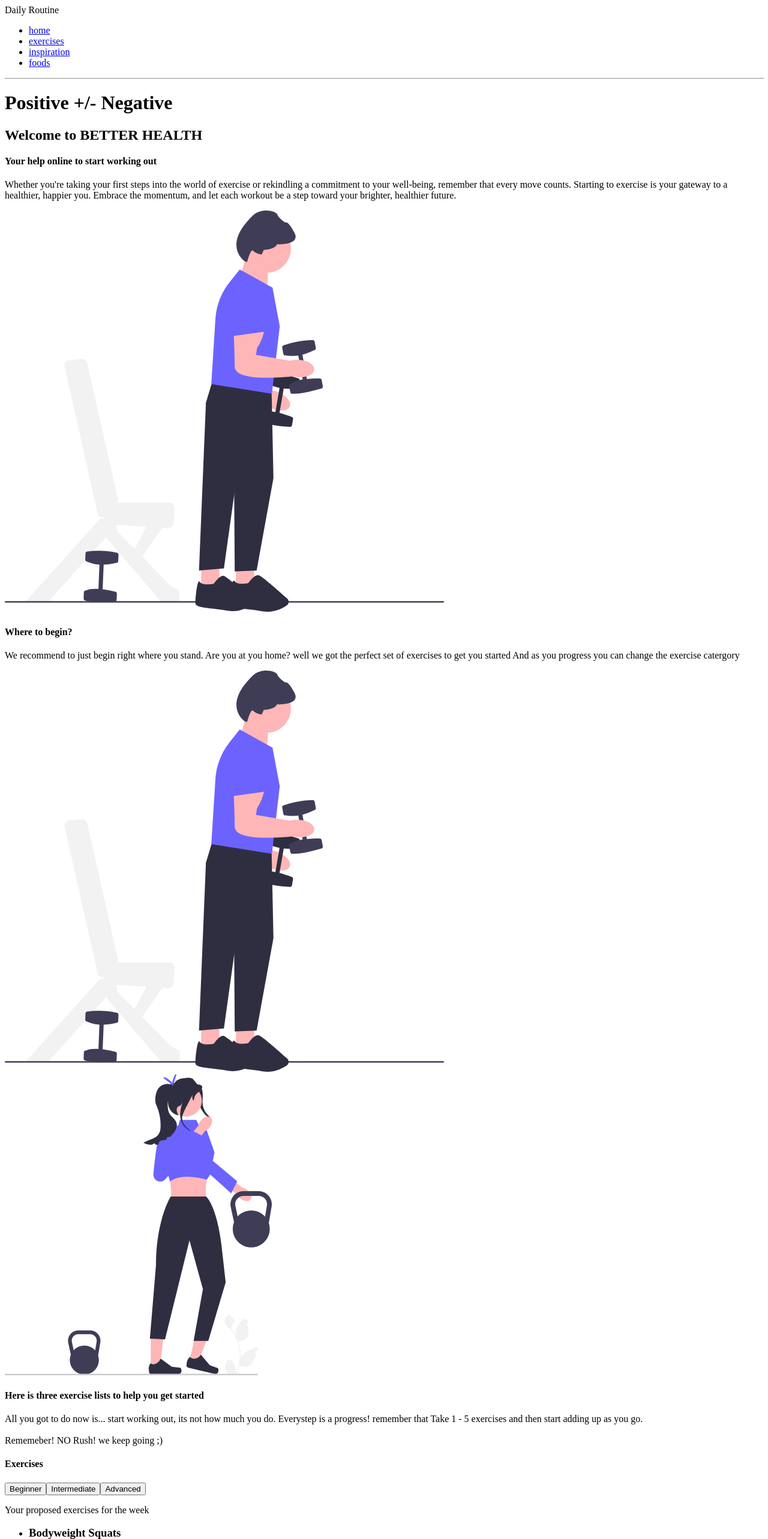
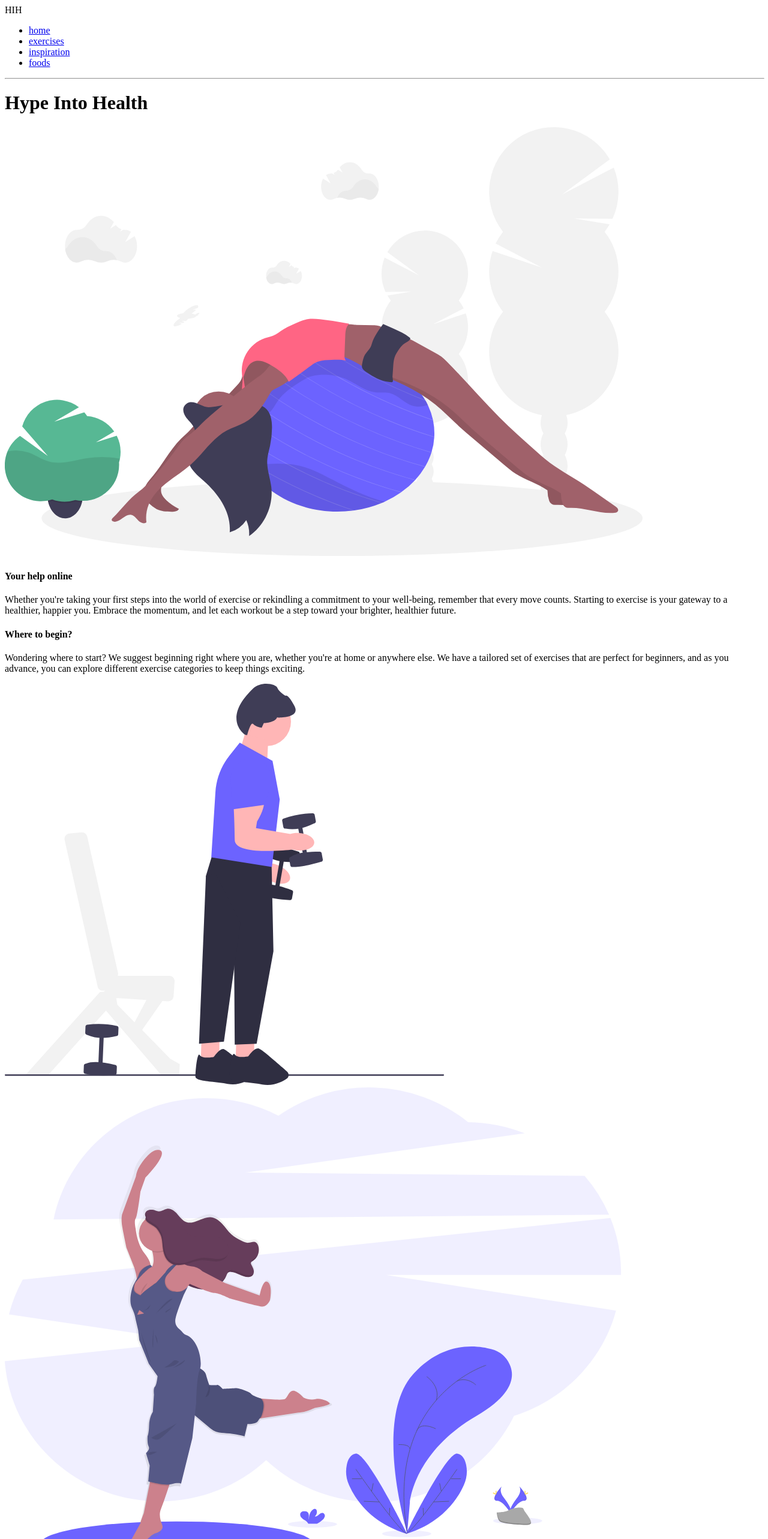
Before and after one commit to robonexx/hypeintohealth, a React (Vite) app: page / in a window 1280 px wide. Shown: the top 2566 px of the page at 60% size. Built offline with nearby package versions, Linux system fonts and the light colour scheme; the HTML template or start-up script is replaced by a standard one.

Commit message:
commiting latest

```diff
--- a/src/App.tsx
+++ b/src/App.tsx
@@ -11,7 +11,7 @@ function App() {
   return (
     <>
       <Header>
-        <Logo title='Daily Routine' />
+        <Logo title='HIH' />
         <Nav>
           {
             navData.map(({ title, path, id }) => (
@@ -21,7 +21,7 @@ function App() {
         </Nav>
       </Header>
       <main className='flex flex-col items-center bg-slate-400 text-black box-border lg:w-2/3 lg:mx-auto'>
-        <h1 className='mt-16 mb-4 py-2 bg-gradient-to-tr from-zinc-500 via-zinc-900 to-zinc-700 bg-clip-text text-transparent drop-shadow font-extrabold body-font font-black text-xl md:text-2xl lg:text-4xl'>Positive +/- Negative</h1>
+        <h1 className='mt-16 mb-4 py-2 bg-gradient-to-tr from-yellow-600 via-purple-800 to-orange-700 bg-clip-text text-transparent drop-shadow-xl font-extrabold body-font font-black text-xl md:text-2xl lg:text-4xl'>Hype Into Health</h1>
         <ExerciseBanner />
         <ExerciseList />
       </main>
--- a/src/components/exercisebanner/ExerciseBanner.tsx
+++ b/src/components/exercisebanner/ExerciseBanner.tsx
@@ -1,17 +1,18 @@
 import React from 'react';
 import IMG from 'svg/workout2.svg';
-import IMG2 from 'svg/workout1.svg';
+import IMG2 from 'svg/movement.svg';
+import IMG3 from 'svg/stability.svg';
 
 const ExerciseBanner: React.FC = () => {
   return (
     <section className='container mx-auto px-6 py-10 lg:px-40'>
-      <h2 className='text-4xl font-bold text-center text-gray-800 mb-40'>
-        Welcome to BETTER HEALTH
-      </h2>
       <div className='flex items-center justify-between flex-wrap mb-40'>
+        <div className='w-full md:w-2/6 p-8 md:p-4'>
+          <img src={IMG3} alt='Monitoring' />
+        </div>
         <div className='w-full md:w-1/2'>
           <h4 className='text-2xl lg:text-3xl text-gray-800 font-bold mb-3'>
-            Your help online to start working out
+            Your help online
           </h4>
           <p className='text-gray-600 mb-8'>
             Whether you're taking your first steps into the world of exercise or
@@ -21,9 +22,6 @@ const ExerciseBanner: React.FC = () => {
             your brighter, healthier future.
           </p>
         </div>
-        <div className='w-full md:w-2/6 p-8 md:p-4'>
-          <img src={IMG} alt='Monitoring' />
-        </div>
       </div>
       <div className='flex items-center justify-between flex-wrap mb-40'>
         <div className='w-full md:w-1/2'>
@@ -31,9 +29,10 @@ const ExerciseBanner: React.FC = () => {
             Where to begin?
           </h4>
           <p className='text-gray-600 mb-8'>
-            We recommend to just begin right where you stand. Are you at you
-            home? well we got the perfect set of exercises to get you started
-            And as you progress you can change the exercise catergory
+            Wondering where to start? We suggest beginning right where you are,
+            whether you're at home or anywhere else. We have a tailored set of
+            exercises that are perfect for beginners, and as you advance, you
+            can explore different exercise categories to keep things exciting.
           </p>
         </div>
         <div className='w-full md:w-2/6 p-8 md:p-4'>
@@ -46,15 +45,15 @@ const ExerciseBanner: React.FC = () => {
         </div>
         <div className='w-full md:w-1/2'>
           <h4 className='text-2xl lg:text-3xl text-gray-800 font-bold mb-3'>
-            Here is three exercise lists to help you get started
+            To help you get started
           </h4>
           <p className='text-gray-600 mb-8'>
-            All you got to do now is... start working out, its not how much you
-            do. Everystep is a progress! remember that Take 1 - 5 exercises and
-            then start adding up as you go.
-            <br />
-            <br />
-            Rememeber! NO Rush! we keep going ;)
+            Here are three exercise lists to kickstart your fitness journey. The
+            key is to simply start working out; it's not about the quantity but
+            the consistency. Every step you take is progress, so keep that in
+            mind. Begin with 1 - 5 exercises, and gradually add more as you go
+            along. And remember, there's no need to rush; we're in this for the
+            long haul! Keep pushing forward 😉.
           </p>
         </div>
       </div>
--- a/src/components/logo/Logo.tsx
+++ b/src/components/logo/Logo.tsx
@@ -7,7 +7,7 @@ const Logo: React.FC<LogoProps> = ({ title }) => {
 
   return (
       <div className="w-2/5">
-          <span className="md:mt-16 md:mb-4 px-1 md:px-4 bg-[conic-gradient(at_top,_var(--tw-gradient-stops))] from-gray-900 via-gray-100 to-gray-900 bg-clip-text text-transparent drop-shadow font-extrabold body-font font-black text-l w-full md:text-2xl">{title}</span>
+          <span className="md:mt-16 md:mb-4 px-1 md:px-4 bg-gradient-to-tr from-yellow-300 via-purple-500 to-orange-700 bg-clip-text text-transparent drop-shadow-xl font-extrabold body-font font-black text-l w-full md:text-2xl">{title}</span>
     </div>
   );
 };
--- a/src/components/menuBtn/MenuBtn.tsx
+++ b/src/components/menuBtn/MenuBtn.tsx
@@ -46,15 +46,15 @@ const MenuBtn: React.FC<MenuBtnProps> = ({ active, setActive }) => {
       onClick={() => onClickHandler()}
     >
       <motion.div
-        className={`hamburger ${active ? 'active' : ''}`}
+        className={`hamburger ${active ? 'active' : ''} HAMBURGER-ICON space-y-2`}
         id='hamburger'
         variants={wrapperVariant}
         initial='hidden'
         animate='visible'
       >
-        <motion.span variants={itemVariant}></motion.span>
-        <motion.span variants={itemVariant}></motion.span>
-        <motion.span variants={itemVariant}></motion.span>
+        <span className='block h-0.5 w-8 animate-pulse bg-gray-600'></span>
+        <span className='block h-0.5 w-8 animate-pulse bg-gray-600'></span>
+        <span className='block h-0.5 w-8 animate-pulse bg-gray-600'></span>
       </motion.div>
     </div>
   );
```
Also changed, not shown: tailwind.config.js (+14 -6 lines).
